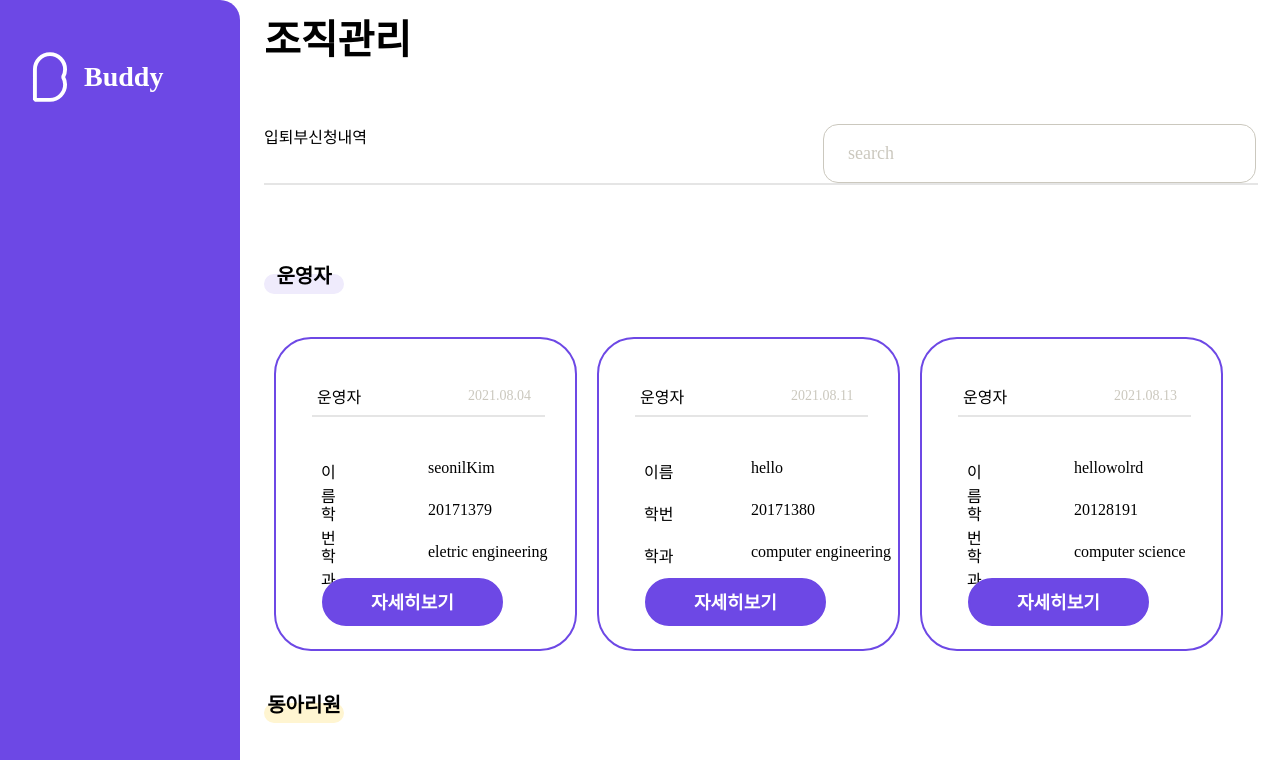
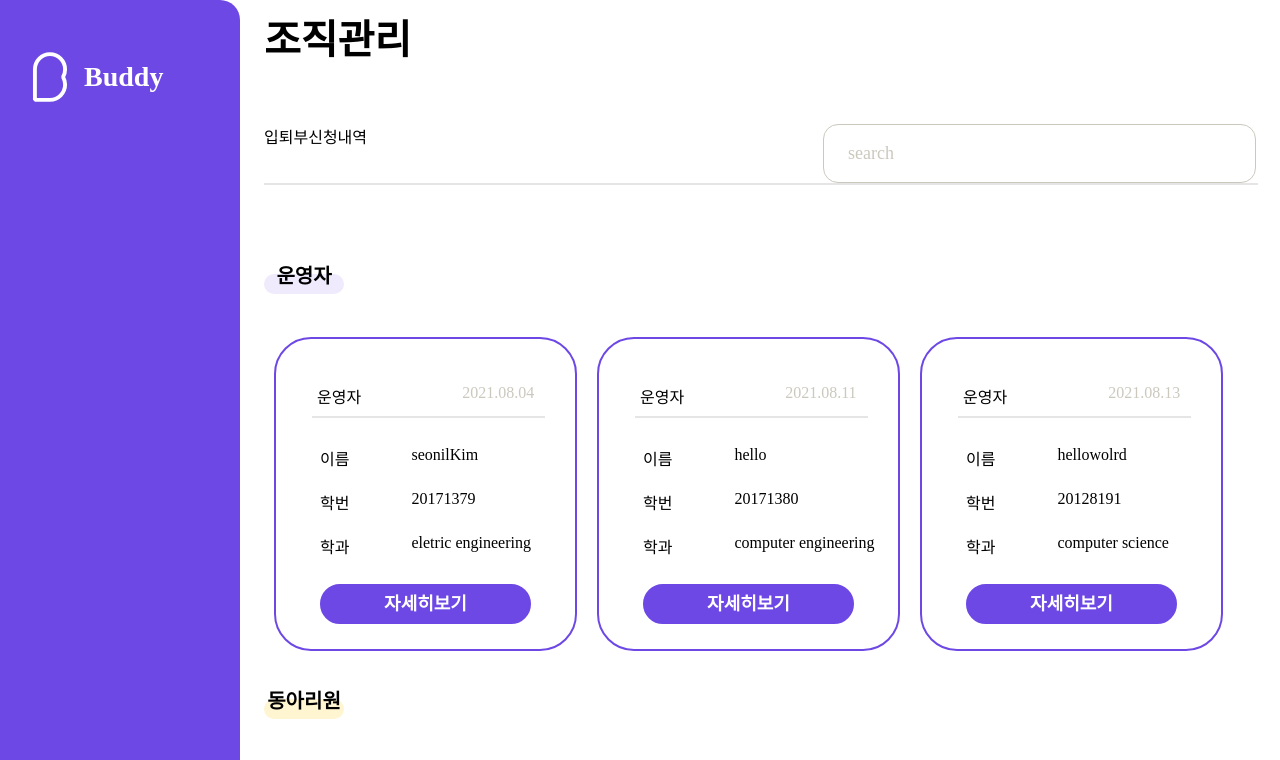
Before and after one commit to kmu-kcc/buddy-frontend, a React (Create React App) app: page /groupmanagelist in a window 1280 px wide. Shown: the top 760 px of the page. Built offline with nearby package versions, Linux system fonts and the light colour scheme; a web font is replaced by a local one.

Commit message:
Improve member card in GroupMangeList page

```diff
--- a/src/pages/GroupManageList.tsx
+++ b/src/pages/GroupManageList.tsx
@@ -1,5 +1,5 @@
 import React, {useState, useCallback} from 'react';
-import {Box, SearchInput, Button} from '../components';
+import {Box, SearchInput, Button, Text} from '../components';
 import styled from 'styled-components';
 import {background, BackgroundProps, border, BorderProps, space, SpaceProps} from 'styled-system';
 
@@ -18,15 +18,13 @@ const SelectLine = styled.div`
 `;
 
 const CardLine = styled.div`
-  position: absolute;
   width: 231px;
   height: 0px;
   background-color: #E5E5E5;
   border: 1px solid #E5E5E5;
-  margin-top: 76px;
   margin-left: 36px;
-  margin-right: 36px;
-`;
+  margin-top: 8px;
+  `;
 
 const GroupNameShadow = styled.div<BackgroundProps>`
   position: absolute;
@@ -97,25 +95,33 @@ interface MemberCardProps {
 const MemberCard = (MemberCardProps: MemberCardProps) => {
   const {group, children, username, univnumber, major, date} = MemberCardProps;
   return (
-    <Box>
+    <Box isFlex flexDirection='column'>
       {children}
-      <Box isInlineBlock position='absolute' mt='45px' mb='8px' ml='41px' mr='242px'>{group}</Box>
-      <Box isInlineBlock position='absolute' ml='192px' mr='37px' mt='49px' mb='217px' fontSize='14px' color='#CBC8BE'>{date}</Box>
-      <CardLine />
-      <Box position='absolute' mt='104px' mb='104px'>
-        <Box mt='4px' />
-        <Box>
-          <Box position='absolute' isInlineBlock ml='45px' mr='213px' mt='12px' mb='12px'>이름</Box><Box isInlineBlock ml='152px' mt='12px' mb='12px'>{username}</Box>
+      <Box isFlex flexDirection='column'>
+        <Box isFlex mt='45px' ml='41px'>
+          <Box>{group}</Box>
+          <Box ml='101px'><Text color='#CBC8BE;'>{date}</Text></Box>
         </Box>
-        <Box>
-          <Box position='absolute' isInlineBlock ml='45px' mr='213px' mt='12px' mb='12px'>학번</Box><Box isInlineBlock ml='152px' mt='12px' mb='12px'>{univnumber}</Box>
+        <CardLine />
+      </Box>
+      <Box isFlex mt='28px' ml='44px'>
+        <Box isFlex flexDirection='column'>
+          <Box isFlex height='20px'>
+            <Box >이름</Box>
+            <Box ml='62px' flex={1}>{username}</Box>
+          </Box>
+          <Box isFlex mt='24px' height='20px'>
+            <Box >학번</Box>
+            <Box ml='62px' flex={1}>{univnumber}</Box>
+          </Box>
+          <Box isFlex mt='24px' height='20px'>
+            <Box >학과</Box>
+            <Box ml='62px' flex={1}>{major}</Box>
+          </Box>
+          <Box mt='30px'>
+            <Button py='0' width='211px' height='40px'>자세히보기</Button>
+          </Box>
         </Box>
-        <Box>
-          <Box position='absolute' isInlineBlock ml='45px' mr='213px' mt='12px' mb='12px'>학과</Box><Box isInlineBlock ml='152px' mt='12px' mb='12px'>{major}</Box>
-        </Box>
-      </Box>
-      <Box position='absolute' mr='46px' ml='46px' mt='239px' mb='35px'>
-        <Button>자세히보기</Button>
       </Box>
     </Box>
   );
```
